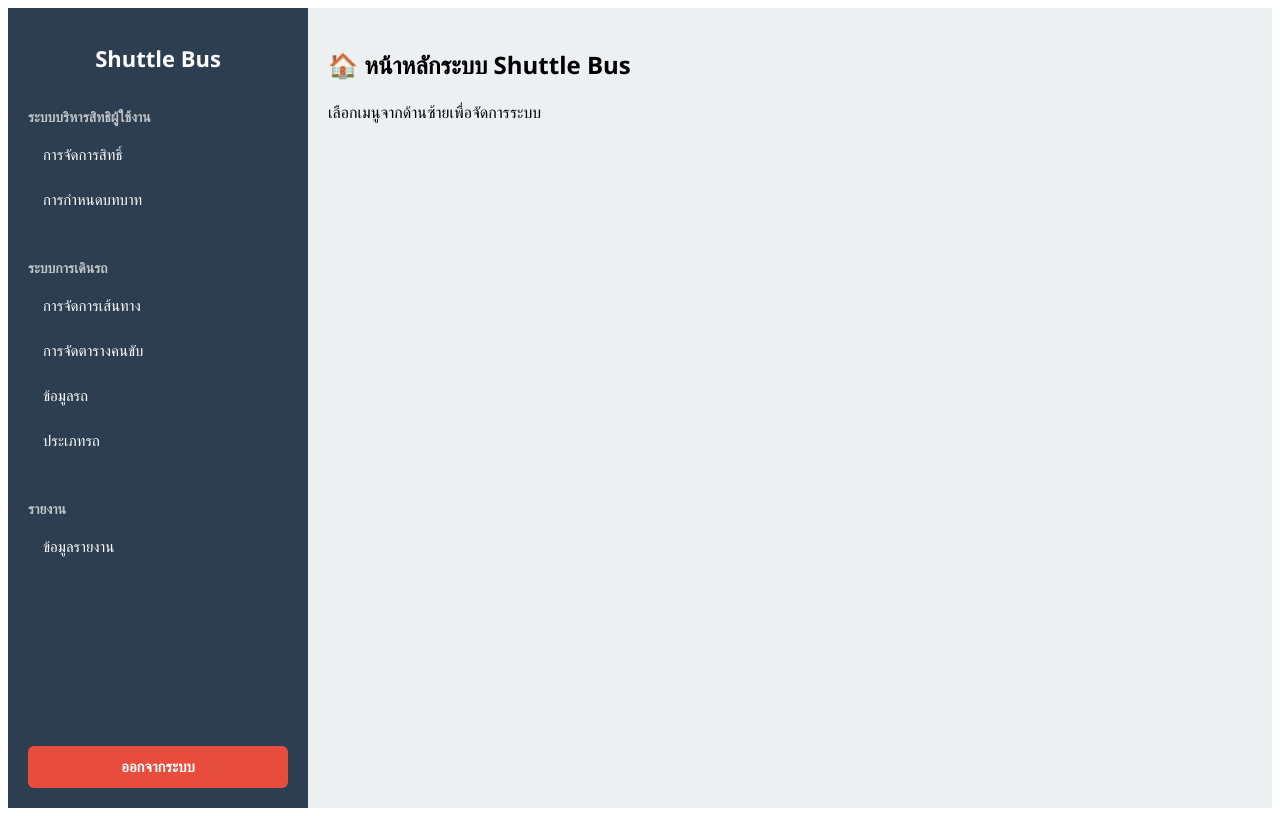
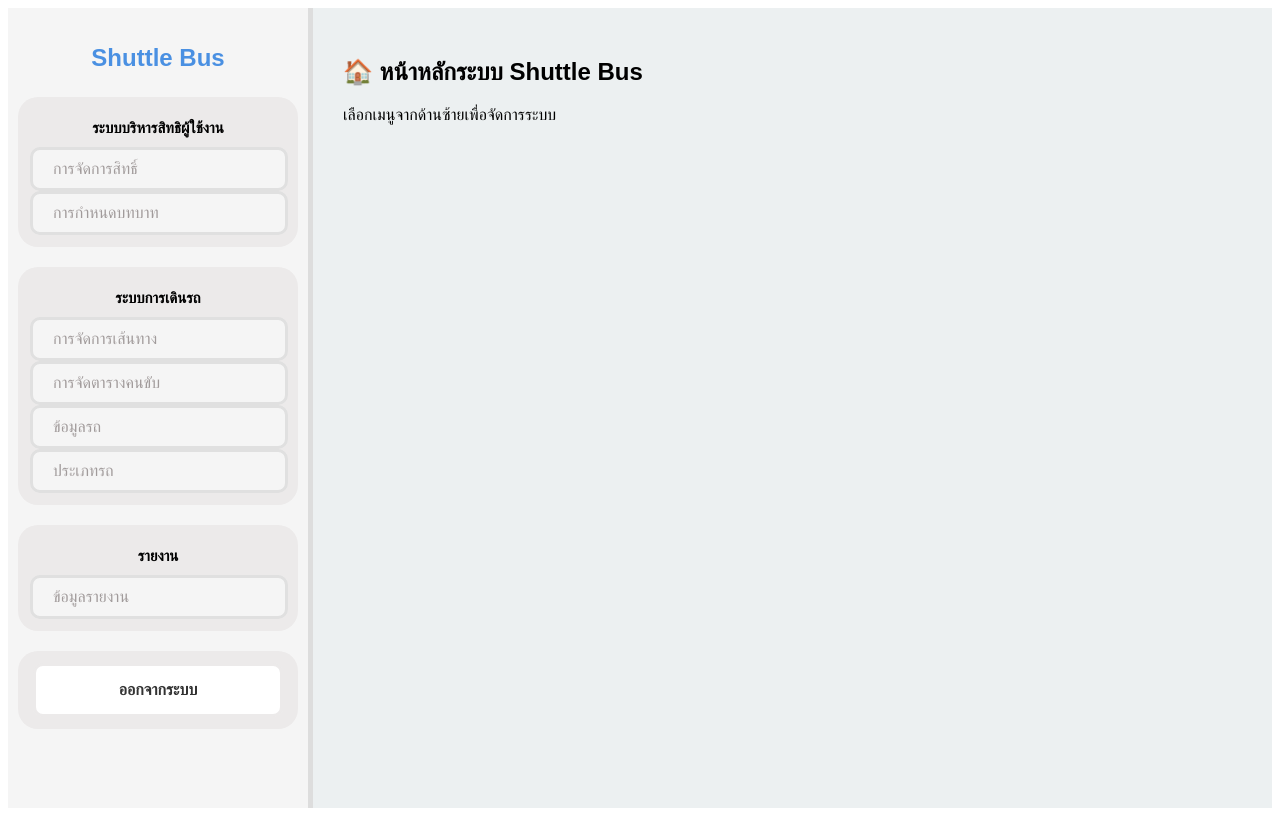
Before and after one commit to Foleiz/MiniProject_3, a React (Vite) app in the folder Font-End/: page / in a window 1280 px wide. Built offline with nearby package versions, Linux system fonts and the light colour scheme.

Commit message:
“mut3”

```diff
--- a/Font-End/src/Home.jsx
+++ b/Font-End/src/Home.jsx
@@ -5,10 +5,10 @@ export default function Home() {
   return (
     <div className="container">
       {/* Sidebar */}
-      <div className="sidebar">
+      <div className="menu-main">
         <h1 className="logo">Shuttle Bus</h1>
 
-        <div className="menu-section">
+        <div className="menu-sub">
           <p className="menu-title">ระบบบริหารสิทธิผู้ใช้งาน</p>
           <ul>
             <li>
@@ -24,7 +24,7 @@ export default function Home() {
           </ul>
         </div>
 
-        <div className="menu-section">
+        <div className="menu-sub">
           <p className="menu-title">ระบบการเดินรถ</p>
           <ul>
             <li>
@@ -50,7 +50,7 @@ export default function Home() {
           </ul>
         </div>
 
-        <div className="menu-section">
+        <div className="menu-sub">
           <p className="menu-title">รายงาน</p>
           <ul>
             <li>
@@ -61,7 +61,9 @@ export default function Home() {
           </ul>
         </div>
 
-        <button className="logout-btn">ออกจากระบบ</button>
+        <div className="menu-sub">
+          <button className="logout-btn">ออกจากระบบ</button>
+        </div>
       </div>
 
       {/* Content */}
--- a/Font-End/src/index.css
+++ b/Font-End/src/index.css
@@ -2,36 +2,45 @@
 .container {
   display: flex;
   height: 100vh;
-  font-family: "Segoe UI", Tahoma, Geneva, Verdana, sans-serif;
+  font-family: "Prompt", sans-serif;
 }
 
-/* Sidebar */
-.sidebar {
-  width: 260px;
-  background-color: #2c3e50;
-  color: white;
+/* พื้นหลังเมนูหลัก */
+.menu-main {
+  width: 280px;
+  background-color: #f5f5f5;
+  color: #333;
   display: flex;
   flex-direction: column;
-  padding: 20px;
+  padding: 20px 10px;
+  border-right: 5px solid #ddd;
+}
+
+/* พื้นหลังเมนูย่อย */
+.menu-sub {
+  margin-top: 15px;
+  margin-bottom: 20px;
+  margin-top: 0px;
+  padding: 12px;
+  background-color: #eceaea;
+  border-radius: 20px;
+}
+
+/*หัวข้อเมนูต่างๆ*/
+.menu-title {
+  font-size: 15px;
+  font-weight: bold;
+  margin: 10px;
+  color: #000000;
+  text-align: center;
 }
 
 .logo {
-  font-size: 22px;
+  font-size: 24px;
   font-weight: bold;
-  margin-bottom: 20px;
+  margin-bottom: 25px;
   text-align: center;
-}
-
-/* แต่ละกลุ่มเมนู */
-.menu-section {
-  margin-bottom: 20px;
-}
-
-.menu-title {
-  font-size: 14px;
-  font-weight: bold;
-  margin-bottom: 8px;
-  color: #bdc3c7;
+  color: #4a90e2;
 }
 
 ul {
@@ -41,51 +50,61 @@ ul {
 }
 
 .menu-btn {
-  display: block;
+  display: flex;
+  align-items: center;
   width: 100%;
-  padding: 10px 15px;
-  margin-bottom: 5px;
-  background: none;
-  border: none;
-  text-align: left;
-  color: white;
-  font-size: 15px;
-  border-radius: 6px;
+  padding: 10px 20px;
+  margin: px;
+
+  width: 212px;
+  background-color: #f5f5f5;
+  border: 3px solid #e0e0e0;
+  color: #a19b9b;
+  font-size: 16px;
+  border-radius: 10px;
   cursor: pointer;
-  text-decoration: none; /* สำหรับ NavLink */
-  transition: background 0.2s;
-}
-
-.menu-btn:hover {
-  background-color: #34495e;
-}
-
-.menu-btn.active {
-  background-color: #27ae60; /* สีเขียวตอนเลือก */
+  text-decoration: none;
+  transition: background 0.2s, transform 0.2s;
 }
 
 /* ปุ่มออกจากระบบ */
 .logout-btn {
-  margin-top: auto;
-  padding: 12px;
-  background-color: #e74c3c;
-  border: none;
-  color: white;
-  font-size: 15px;
+  margin: auto;
+  padding: 15px;
+  width: 250px;
+  background-color: #ffffff;
+  border: 3px solid #eceaea;
+  color: #333;
+  font-size: 16px;
   font-weight: bold;
-  border-radius: 6px;
+  border-radius: 10px;
   cursor: pointer;
-  transition: background 0.2s;
+  transition: background 0.2s, transform 0.2s;
+  display: flex;
+  align-items: center;
+  justify-content: center;
+}
+
+.menu-btn:hover {
+  background-color: #e0e0e0;
+  transform: translateY(-2px);
+}
+
+.menu-btn.active {
+  background-color: #d1e7d1;
+  border-color: #a4c5a4;
+  padding-right: 10px;
 }
 
 .logout-btn:hover {
-  background-color: #c0392b;
+  background-color: #fd8d8d;
+  transform: translateY(-2px);
 }
 
 /* Content (ด้านขวา) */
 .content {
   flex: 1;
-  padding: 20px;
+  padding: 30px;
   background-color: #ecf0f1;
   overflow-y: auto;
 }
```
